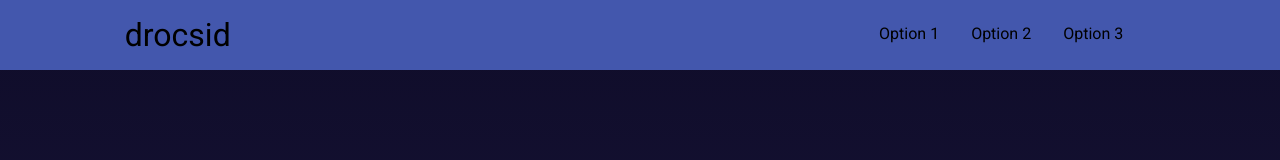
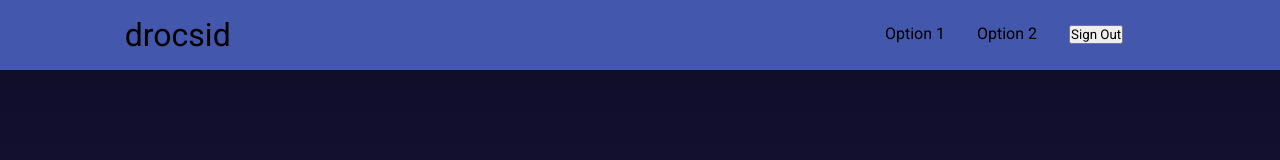
Before and after one commit to MuradSh/Drocsid, a React (Create React App) app in the folder code/drocsid/: page /landing in a window 1280 px wide. Shown: the top 160 px of the page. Built offline with nearby package versions, Linux system fonts and the light colour scheme; no server answers; sample sign-in values are in the browser's storage.

Commit message:
fix log in and log out

```diff
--- a/code/drocsid/src/pages/Landing.js
+++ b/code/drocsid/src/pages/Landing.js
@@ -1,55 +1,81 @@
-import React from "react";
+import React, { useEffect, useState } from "react";
 import "./Landing.css";
 import Faqs from "./Faqs";
+import { useAuth } from "../contexts/authContext";
+import { doSignOut } from "../firebase/auth";
+import { useNavigate } from "react-router-dom";
 
 const faqsList = [
   {
     id: 0,
-    questionText: 'Lorem ipsum dolor sit amet?',
+    questionText: "Lorem ipsum dolor sit amet?",
     answerText:
-      'Lorem ipsum dolor sit amet, consectetur adipiscing elit. Sed euismod, urna ac aliquet ultricies, nunc nisl tincidunt nunc, nec tincidunt nisl nunc auctor nunc. Nulla facilisi. Sed id semper nunc. Sed euismod, urna ac aliquet ultricies, nunc nisl tincidunt nunc, nec tincidunt nisl nunc auctor nunc. Nulla facilisi.',
+      "Lorem ipsum dolor sit amet, consectetur adipiscing elit. Sed euismod, urna ac aliquet ultricies, nunc nisl tincidunt nunc, nec tincidunt nisl nunc auctor nunc. Nulla facilisi. Sed id semper nunc. Sed euismod, urna ac aliquet ultricies, nunc nisl tincidunt nunc, nec tincidunt nisl nunc auctor nunc. Nulla facilisi.",
   },
   {
     id: 1,
-    questionText: 'Lorem ipsum dolor sit amet?',
+    questionText: "Lorem ipsum dolor sit amet?",
     answerText:
-      'Lorem ipsum dolor sit amet, consectetur adipiscing elit. Sed euismod, urna ac aliquet ultricies, nunc nisl tincidunt nunc, nec tincidunt nisl nunc auctor nunc. Nulla facilisi. Sed id semper nunc. Sed euismod, urna ac aliquet ultricies, nunc nisl tincidunt nunc, nec tincidunt nisl nunc auctor nunc. Nulla facilisi.',
+      "Lorem ipsum dolor sit amet, consectetur adipiscing elit. Sed euismod, urna ac aliquet ultricies, nunc nisl tincidunt nunc, nec tincidunt nisl nunc auctor nunc. Nulla facilisi. Sed id semper nunc. Sed euismod, urna ac aliquet ultricies, nunc nisl tincidunt nunc, nec tincidunt nisl nunc auctor nunc. Nulla facilisi.",
   },
   {
     id: 2,
-    questionText: 'Lorem ipsum dolor sit amet?',
+    questionText: "Lorem ipsum dolor sit amet?",
     answerText:
-      'Lorem ipsum dolor sit amet, consectetur adipiscing elit. Sed euismod, urna ac aliquet ultricies, nunc nisl tincidunt nunc, nec tincidunt nisl nunc auctor nunc. Nulla facilisi. Sed id semper nunc. Sed euismod, urna ac aliquet ultricies, nunc nisl tincidunt nunc, nec tincidunt nisl nunc auctor nunc. Nulla facilisi.',
+      "Lorem ipsum dolor sit amet, consectetur adipiscing elit. Sed euismod, urna ac aliquet ultricies, nunc nisl tincidunt nunc, nec tincidunt nisl nunc auctor nunc. Nulla facilisi. Sed id semper nunc. Sed euismod, urna ac aliquet ultricies, nunc nisl tincidunt nunc, nec tincidunt nisl nunc auctor nunc. Nulla facilisi.",
   },
   {
     id: 3,
-    questionText: 'Lorem ipsum dolor sit amet?',
+    questionText: "Lorem ipsum dolor sit amet?",
     answerText:
-      'Lorem ipsum dolor sit amet, consectetur adipiscing elit. Sed euismod, urna ac aliquet ultricies, nunc nisl tincidunt nunc, nec tincidunt nisl nunc auctor nunc. Nulla facilisi. Sed id semper nunc. Sed euismod, urna ac aliquet ultricies, nunc nisl tincidunt nunc, nec tincidunt nisl nunc auctor nunc. Nulla facilisi.',
+      "Lorem ipsum dolor sit amet, consectetur adipiscing elit. Sed euismod, urna ac aliquet ultricies, nunc nisl tincidunt nunc, nec tincidunt nisl nunc auctor nunc. Nulla facilisi. Sed id semper nunc. Sed euismod, urna ac aliquet ultricies, nunc nisl tincidunt nunc, nec tincidunt nisl nunc auctor nunc. Nulla facilisi.",
   },
 ];
 
 const Landing = () => {
+  const { userLoggedIn } = useAuth();
+  const navigate = useNavigate();
+
+  useEffect(() => {
+    // Navigate to login if user is not logged in
+    if (!userLoggedIn) {
+      navigate("/");
+    }
+  }, [userLoggedIn, navigate]);
+
+  const handleSignOut = async () => {
+    try {
+      await doSignOut();
+      console.log("You've been signed out successfully.");
+    } catch (error) {
+      console.error("Error signing out:", error);
+    }
+  };
+
   return (
     <div>
       <nav className="navbar" id="navMenu" data-testid="navMenu">
         <div className="container">
           <div className="navbar-title">
-            <a className="navbar-brand" href="index.html">
+            <a className="navbar-brand" href="/landing">
               drocsid
             </a>
           </div>
 
           <div className="nav-links" id="navbarNav">
             <div className="navbar-nav nav-primary">
-              <a className="nav-link active-link" href="/">
+              <a className="nav-link active-link" href="/landing">
                 Option 1
               </a>
-              <a className="nav-link" href="/">
+              <a className="nav-link" href="/landing">
                 Option 2
               </a>
-              <a className="nav-link" href="/">
-                Option 3
+              <a className="nav-link">
+                {userLoggedIn && (
+                  <button onClick={handleSignOut} className="sign-out-button">
+                    Sign Out
+                  </button>
+                )}
               </a>
             </div>
           </div>
@@ -106,7 +132,7 @@ const Landing = () => {
           </div>
         </div>
       </section>
-    <Faqs faqsList={faqsList} />
+      <Faqs faqsList={faqsList} />
     </div>
   );
 };
--- a/code/drocsid/src/pages/Signup.js
+++ b/code/drocsid/src/pages/Signup.js
@@ -1,13 +1,13 @@
-import './signup.css';
-import React, { useState } from 'react';
-import { useNavigate } from 'react-router-dom';
-import { doCreateUserWithEmailAndPassword } from '../firebase/auth';
+import "./signup.css";
+import React, { useState } from "react";
+import { useNavigate } from "react-router-dom";
+import { doCreateUserWithEmailAndPassword } from "../firebase/auth";
 
 function SignUp() {
-  const [email, setEmail] = useState('');
-  const [password, setPassword] = useState('');
-  const [username, setUsername] = useState('');
-  const [confirmPassword, setConfirmPassword] = useState('');
+  const [email, setEmail] = useState("");
+  const [password, setPassword] = useState("");
+  const [username, setUsername] = useState("");
+  const [confirmPassword, setConfirmPassword] = useState("");
   const navigate = useNavigate();
 
   const handleSubmit = async (event) => {
@@ -19,22 +19,24 @@ function SignUp() {
     try {
       // Create user with email and password
       await doCreateUserWithEmailAndPassword(email, password);
-      console.log('SignUp successful', { username, email });
-      navigate('/home'); // Redirect the user after successful sign-up
+      console.log("SignUp successful", { username, email });
+      navigate("/landing"); // Redirect the user after successful sign-up
     } catch (error) {
-      console.error('SignUp failed', error);
+      console.error("SignUp failed", error);
     }
   };
 
   const handleSignInClick = () => {
-    navigate('/');
+    navigate("/");
   };
 
   return (
     <div className="main">
       <div className="signup">
         <form onSubmit={handleSubmit}>
-          <label htmlFor="username" aria-hidden="true">Sign up</label>
+          <label htmlFor="username" aria-hidden="true">
+            Sign up
+          </label>
           <input
             type="text"
             name="username"
@@ -69,7 +71,9 @@ function SignUp() {
           />
           <input type="submit" value="Sign up" className="cfa" />
         </form>
-        <span className='signInSwitch' onClick={handleSignInClick} >Already have an account? Sign in</span>
+        <span className="signInSwitch" onClick={handleSignInClick}>
+          Already have an account? Sign in
+        </span>
       </div>
     </div>
   );
```
